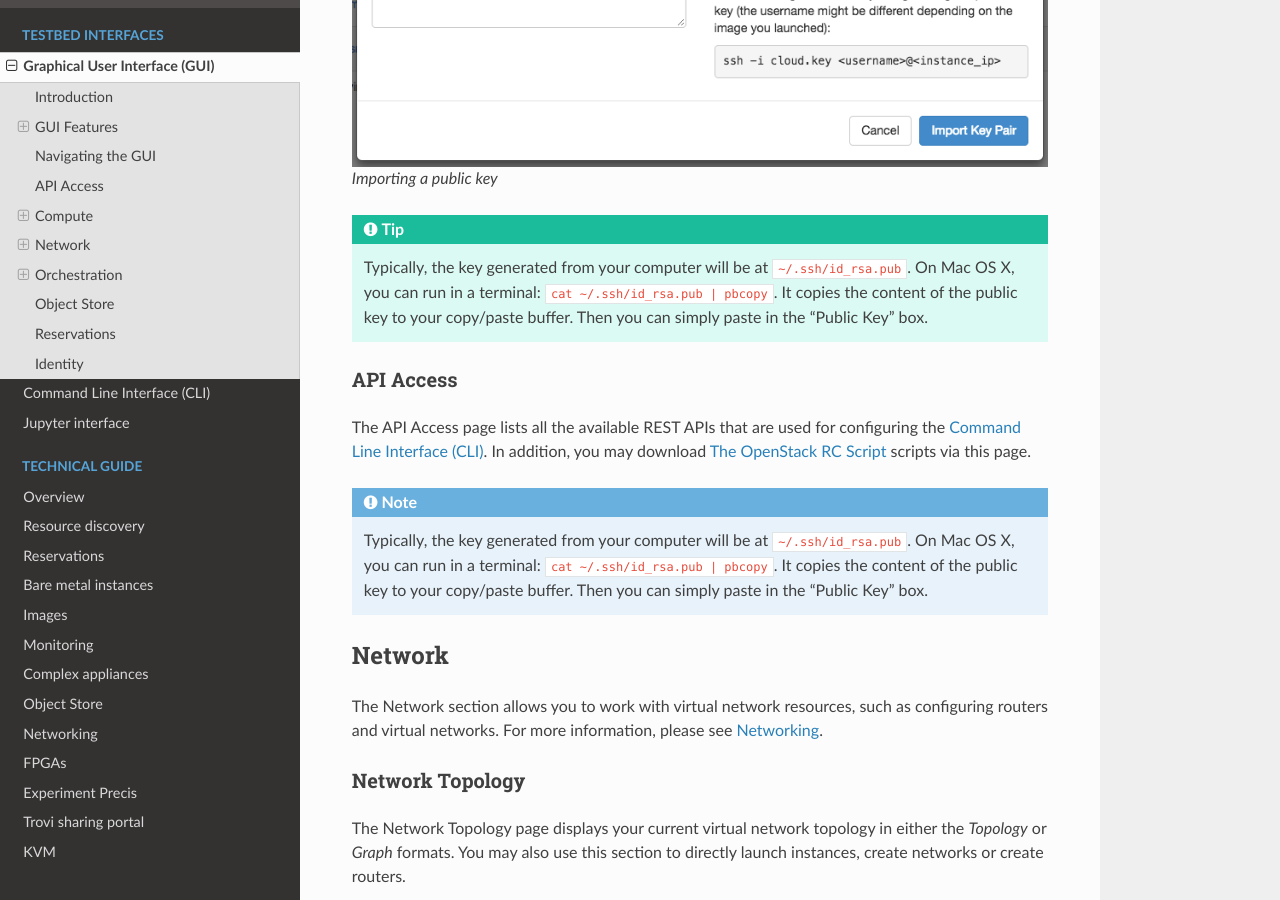
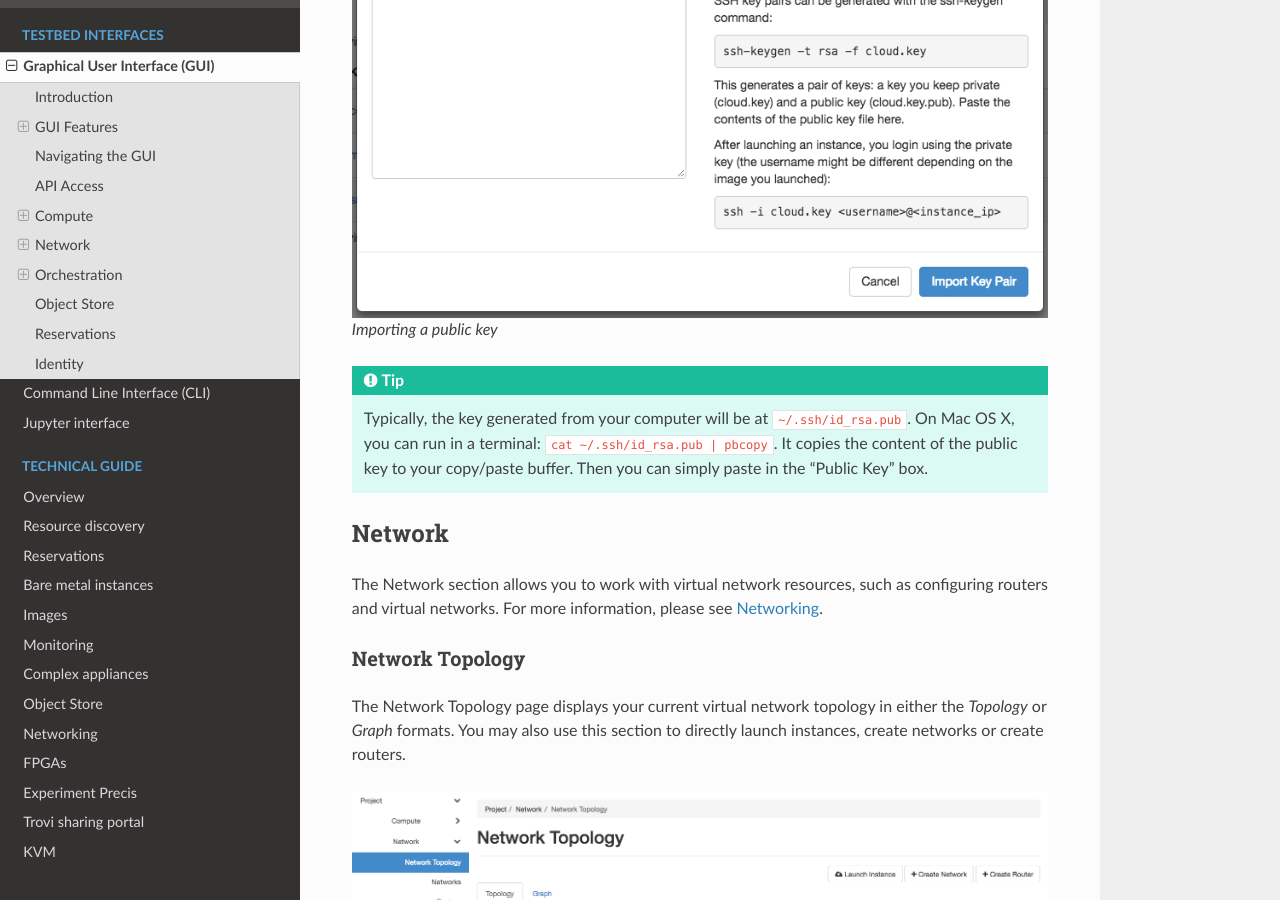
Before and after one commit to ChameleonCloud/docs, a Sphinx documentation site: the page built from source/technical/gui.rst, in a window 1280 px wide and 900 px high, scrolled down 9128 px. Built offline with Sphinx 7.4.7 and the Read the Docs theme 2.0.0, drawn with Linux system fonts in a browser that asks for light colours; some of the changed text lies outside the part shown.

Commit message:
Fixup warnings

```diff
--- a/source/technical/gui.rst
+++ b/source/technical/gui.rst
@@ -152,8 +152,15 @@ API Access
 ==========
 
 The API Access page lists all the available REST APIs that are used for
-configuring the :ref:`Command Line Interface <cli>`. In addition, you may
-download :ref:`OpenStack RC <cli-rc-script>` scripts via this page.
+configuring the :ref:`cli`. In addition, you may download :ref:`cli-rc-script`
+scripts via this page.
+
+.. note::
+
+   Typically, the key generated from your computer will be at
+   ``~/.ssh/id_rsa.pub``. On Mac OS X, you can run in a terminal: ``cat
+   ~/.ssh/id_rsa.pub | pbcopy``. It copies the content of the public key to your
+   copy/paste buffer. Then you can simply paste in the "Public Key" box.
 
 .. figure:: gui/api_access.png
    :alt: The API Access page
@@ -274,22 +281,6 @@ provide a name for your imported key pair and paste the *Public Key*.
    Importing a public key
 
 .. tip::
-   Typically, the key generated from your computer will be at
-   ``~/.ssh/id_rsa.pub``. On Mac OS X, you can run in a terminal: ``cat
-   ~/.ssh/id_rsa.pub | pbcopy``. It copies the content of the public key to your
-   copy/paste buffer. Then you can simply paste in the "Public Key" box.
-
-.. _gui-api-access:
-
-API Access
-----------
-
-The API Access page lists all the available REST APIs that are used for
-configuring the :ref:`cli`. In addition, you may download :ref:`cli-rc-script`
-scripts via this page.
-
-.. note::
-
    Typically, the key generated from your computer will be at
    ``~/.ssh/id_rsa.pub``. On Mac OS X, you can run in a terminal: ``cat
    ~/.ssh/id_rsa.pub | pbcopy``. It copies the content of the public key to your
--- a/source/technical/jupyter/jupyter_collaboration.rst
+++ b/source/technical/jupyter/jupyter_collaboration.rst
@@ -7,8 +7,8 @@ Collaboration Strategies
 ========================
 
 It is often desirable to share your in-progress Notebooks with peers or
-supervisors for feedback, perhaps before publishing in the
-:ref:`jupyter-sharing`. This can be accomplished in many different ways, each
+supervisors for feedback, perhaps before publishing in :ref:`trovi`.
+This can be accomplished in many different ways, each
 suiting different use-cases. We have identified a few current tools that offer
 the best range of functionality.
 
--- a/source/technical/kvm.rst
+++ b/source/technical/kvm.rst
@@ -267,8 +267,7 @@ converted to raw in the backend.
 
 In order to use this method, authenticate to KVM using the OpenStack RC script
 downloaded from the `KVM\@TACC <https://kvm.tacc.chameleoncloud.org>`_ site as
-described in `command-line-interface section
-<https://chameleoncloud.readthedocs.io/en/latest/technical/cli.html#the-openstack-rc-script>`_.
+described in :ref:`cli-rc-script`.
 
 Next, issue the following command:
 
--- a/source/user/help.rst
+++ b/source/user/help.rst
@@ -1,4 +1,4 @@
-.. _help::
+.. _help:
 
 =============
 Getting help
```
Also changed, not shown: source/getting-started-edge/index.rst (+4 -4 lines), source/technical/jupyter/jupyter_dedicated.rst (+4 -4 lines).
